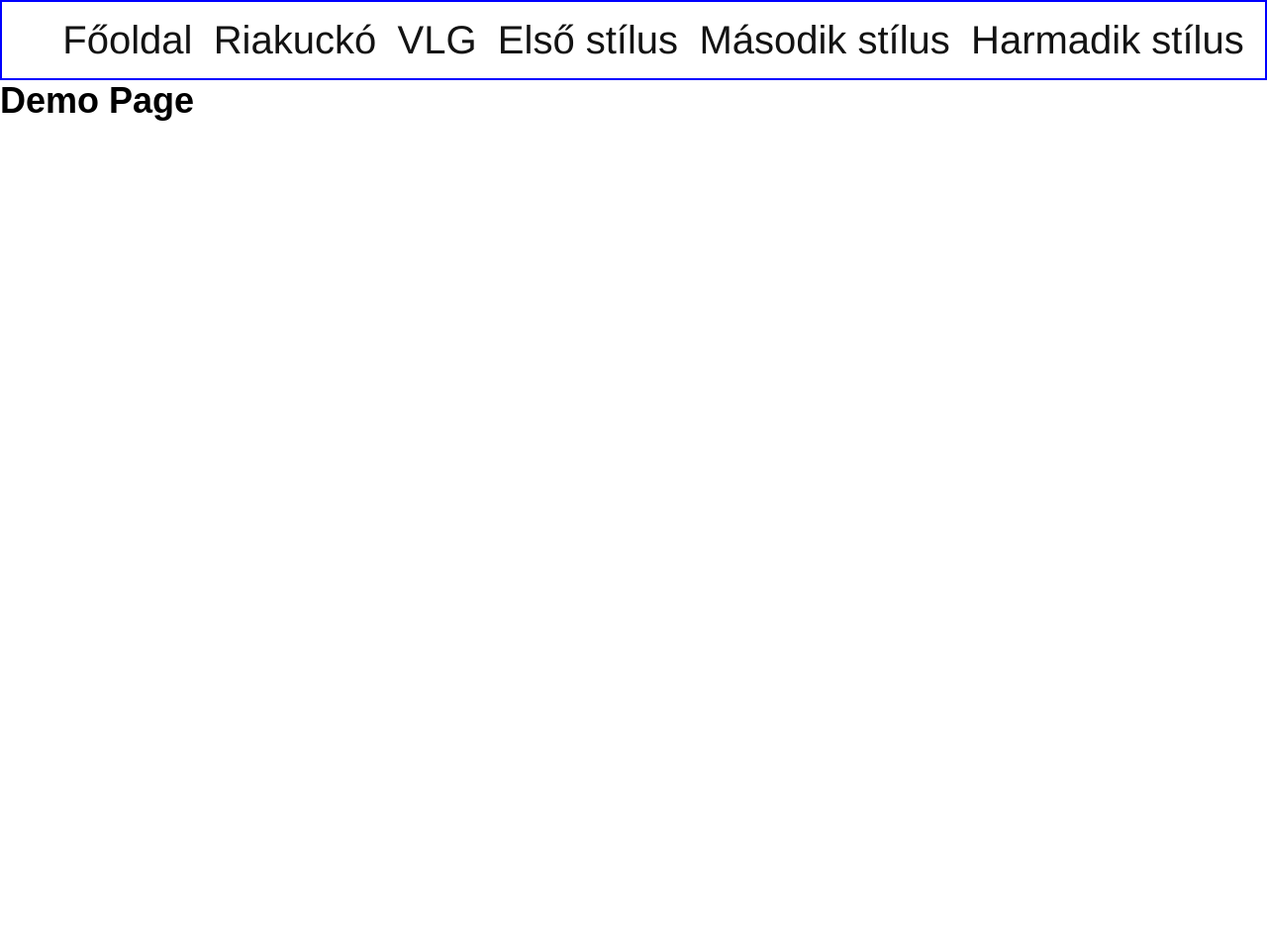
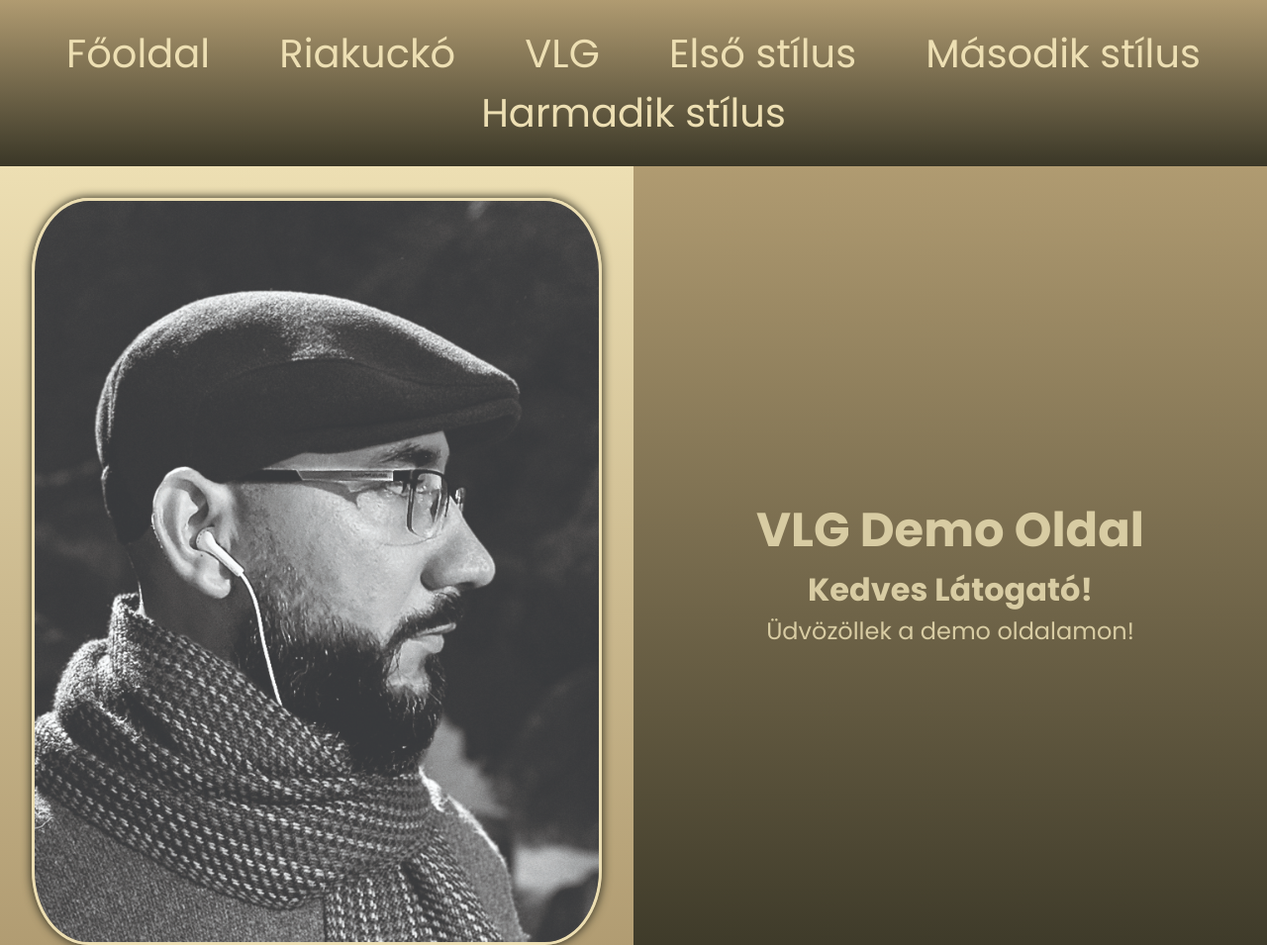
Before and after one commit to LVelkei/lvelkei.github.io, a plain HTML site: page pages/home.html in a window 1280 px wide. Shown: the top 955 px of the page at 99% size. Before the commit the page ends 800 px from the top, so only its background shows below. Drawn offline with Linux system fonts and the light colour scheme.

Commit message:
modified some css for home.html

```diff
--- a/css/home.css
+++ b/css/home.css
@@ -1,35 +1,119 @@
+:root{
+    --color1: #eddfb3;
+    --color2: #3a3727;
+    --color3: #b09b71;
+    --color4: #d8cca3;
+    --darkgradient: linear-gradient(to top, var(--color2), var(--color3));
+    --lightgradient: linear-gradient(to bottom, var(--color1), var(--color3));
+}
+
 *{
     margin: 0;
-    margin-bottom: 0;
     box-sizing: border-box;
+    padding: 0;
 }
 
 body{
+
     font-size: 18px;
-    font-family: sans-serif;
+    color: var(--color2);
+    font-family: 'Poppins', sans-serif;
 }
 
 .navbar{
-    border:2px solid blue;
+    background: var(--darkgradient);
+    padding: 1.5rem 2rem;
+    position: relative;
+}
+
+.navbarList{
+    position: relative;
+    display: flex;
+    flex-direction: row;
+    flex-wrap: wrap;
+    justify-content: space-around;
+    list-style: none;
+}
+
+
+li a{
+    text-decoration: none;
+    font-size: 2.5rem;
+    color: var(--color1);
+    text-align: center;
+    margin: 0 1rem;
+}
+
+.mainContent {
+    display: flex;
+    flex-direction: row;
+    flex-wrap: wrap;
+    background: var(--lightgradient);
+    height: 100vh;
+    width: 100vw;
+}
+
+.szöveg{
+    display: flex;
+    flex-direction: column;
+    position: relative;
+    width: 50%;
+    justify-content: center;
+    align-items: center;
+    background: var(--darkgradient);
+    color: var(--color4);
+    padding: 1.5rem;
+}
+
+h1{
+    font-size: 3rem;
+}
+
+h3{
+    font-size: 2rem;
+}
+
+p{
+    font-size: 1.5rem;
+}
+
+.photo{
+    display: flex;
+    position: relative;
+    width: 50%;
+    justify-content: center;
+    align-items: center;
     padding: 1rem;
 
 }
 
-.navbarList{
-    display: flex;
-    flex-direction: row;
-    flex-wrap: wrap;
-    gap: 1rem;
-    justify-content: space-evenly;
+.photo img{
+    max-width: 600px;
+    overflow: hidden;
+    border: 3px solid var(--color1);
+    border-radius: 10%;
+    box-shadow:0 0 10px 1px #3a3727;
+    margin: 1rem;
 }
 
-.navbar .navbarList li{
-    list-style: none;
+.photo img:hover{
+
 }
 
-li a{
-    text-decoration: none;
-    font-family:'Franklin Gothic Medium', 'Arial Narrow', Arial, sans-serif;
-    font-size: 2.5rem;
-    color: rgb(19, 19, 19);
+footer{
+    background:var(--color2);
+    width: 100%;
+    height: 5rem;
+    position: relative;
+    top: 100%;
+    left: 0;
 }
+
+@media only screen and (max-width: 768px){
+    .mainContent{
+        flex-direction: column;
+    }
+    .szöveg, .photo {
+        width: 100%;
+    }
+}
--- a/pages/home.html
+++ b/pages/home.html
@@ -6,6 +6,9 @@
     <meta http-equiv="X-UA-Compatible" content="IE=edge">
     <meta name="viewport" content="width=device-width, initial-scale=1.0">
     <link rel="stylesheet" href="/css/home.css">
+    <link rel="preconnect" href="https://fonts.googleapis.com">
+    <link rel="preconnect" href="https://fonts.gstatic.com" crossorigin>
+    <link href="https://fonts.googleapis.com/css2?family=Poppins:wght@400;700&display=swap" rel="stylesheet">
     <title>VLG Demo Site</title>
     <link rel="shortcut icon" type="image/png" href="/img/favicons/">
 
@@ -25,9 +28,14 @@
 </nav>
 
 <main class="mainContent">
-
-    <h1 class="addressText">Demo Page</h1>
-
+    <div class="photo">
+        <img src="../img/profil.jpg" alt="profilkép">
+    </div>
+    <div class="szöveg">
+        <h1 class="addressText">VLG Demo Oldal</h1>
+        <h3>Kedves Látogató!</h3>
+        <p>Üdvözöllek a demo oldalamon!</p>
+    </div>
 </main>
 
 <footer>
```
Also changed, not shown: pages/riakucko.html (+1 -1 lines), img/favicons/ria-01.png (deleted), img/favicons/ria.png, img/profil.jpg (added), 1 other file.
